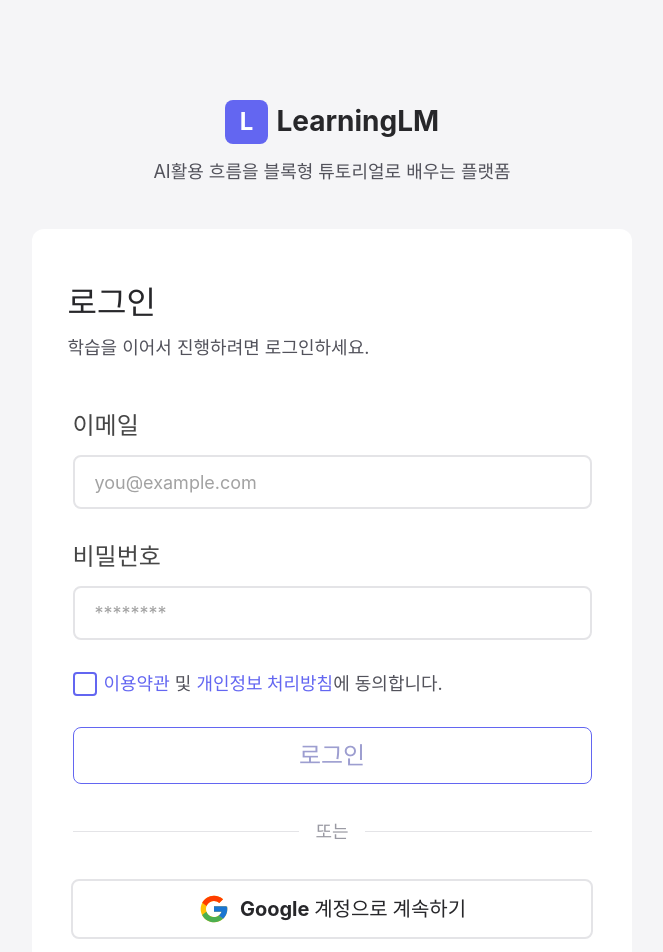
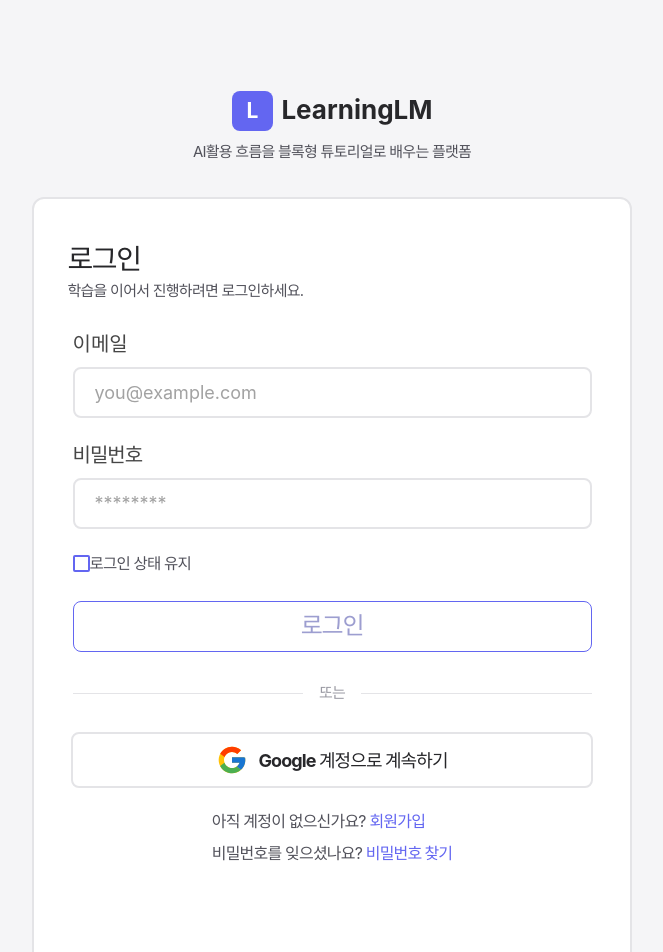
Before and after one commit to UMCLearningLM/UMCLearningLM_FE, a React (Vite) app in the folder LearningLM/: page /login in a window 1280 px wide. Shown: the top 952 px of the page, without its empty margins (308-971 px from the left). Built offline with nearby package versions, Linux system fonts and the light colour scheme.

Commit message:
임시 저장

```diff
--- a/LearningLM/package.json
+++ b/LearningLM/package.json
@@ -15,7 +15,7 @@
     "@tailwindcss/vite": "^4.3.2",
     "@tanstack/react-query": "^5.101.2",
     "@xyflow/react": "^12.11.2",
-    "axios": "^1.18.1",
+    "axios": "^1.19.0",
     "class-variance-authority": "^0.7.1",
     "clsx": "^2.1.1",
     "lucide-react": "^1.24.0",
--- /dev/null
+++ b/LearningLM/src/api/api.ts
@@ -0,0 +1,15 @@
+import axios from "axios";
+
+const api = axios.create({
+    baseURL: "http://3.35.22.232:8080/api",
+});
+
+api.interceptors.request.use((config) => {
+    const accessToken = localStorage.getItem("accessToken");
+    if (accessToken) {
+        config.headers.Authorization = `Bearer ${accessToken}`;
+    }
+    return config;
+});
+
+export default api;
--- a/LearningLM/src/pages/Login.tsx
+++ b/LearningLM/src/pages/Login.tsx
@@ -3,6 +3,8 @@
 {/* npm install react-icons */ }
 import { useNavigate } from "react-router-dom";
 import { Check } from "lucide-react";
+import axios from "axios";
+import api from "../api/api";
 {/*npm install axios */ }
 
 export function Login() {
@@ -44,125 +46,133 @@
     }, [ckBox]);
 
     const login = async () => {
-
-        if (email == "ssemilife@gmail.com" && pw == "12345678" && !emailFormErr) {
-            navigate("/home");
-        }
-        else {
-            console.log("로그인 실패");
+        // 이메일 형식 검사
         if (!validateEmail(email)) {
             setEmailFormErr(true);
-            } else {
-                setEmailFormErr(false);
-            }
-            if (email != "ssemilife@gmail.com") {
-                setEmailState("incorrect");
-            } else if (!validateEmail(email)) {
-
-            } else { setEmailState("success"); }
-
-
-
-            if (pw != "12345678") {
-                setPwCheckState("incorrect");
-            } else { setPwCheckState("success"); }
-
-            if (!ckBox) {
-                setMem(true);
-                setNoAgree(true);
+            return;
         }
 
-            console.log("emailState", emailState);
-            console.log("pwCheckState", pwCheckState);
-            console.log("pwNumFail", pwNumFail);
-            console.log("setPwNumFail", pwNumFail);
-        }
-        // try {
-        //     const response = await axios.post("/auth/login", {
-        //         email,
-        //         password: pw,
-        //         rememberMe: true
-        //     });
+        setEmailFormErr(false);
 
-        //     console.log(response.data);
-
-        //     navigate("/home");
-
-        // } catch (error) {
-        //     console.log(error);
-        // }
-
+        // 비밀번호 길이 검사
+        if (pw.length < 8) {
+            setPwNumFail("incorrect");
+            return;
         }
 
+        setPwNumFail("success");
+        console.log("로그인 전");
+        try {
+            const response = await api.post("/auth/login", {
+                email: email,
+                password: pw,
+                rememberMe: ckBox,
+            });
+
+            console.log("로그인 응답:", response.data);
+
+            const { accessToken, refreshToken } = response.data.result;
+
+            // 토큰 저장
+            localStorage.setItem("accessToken", accessToken);
+            localStorage.setItem("refreshToken", refreshToken);
+
+            // 사용자 정보도 필요하면 저장
+            localStorage.setItem(
+                "user",
+                JSON.stringify(response.data.result)
+            );
+
+            console.log("로그인 성공!");
+
+            navigate("/home");
+
+        } catch (error: any) {
+            console.log("로그인 실패:", error);
+
+            if (error.response) {
+                console.log("상태 코드:", error.response.status);
+                console.log("에러 응답:", error.response.data);
+            }
+
+            // 이메일 또는 비밀번호가 틀린 경우
+            if (error.response?.status === 401) {
+                setEmailState("incorrect");
+                setPwCheckState("incorrect");
+            }
+        }
+    };
 
 
 
 
     return (
         <>
-            <div className="min-h-screen flex flex-col items-center bg-[#F5F5F7] text-[#464646] text-[18px] py-[100px]">
+            <div className="min-h-screen flex flex-col items-center bg-[#F5F5F7] text-[#464646] text-[18px] pt-[91px]">
                 {/* branding */}
-                <div className="px-[10px] flex flex-col items-center mb-[44px]">
+                <div className="px-[10px] flex flex-col items-center mb-[34px]">
                     <div className="flex flex-row gap-[8px]">
-                        <div className="flex flex-col rounded-[8px] bg-[#6366F1] px-[15px] py-[4px] justify-center items-center
-                        text-[24px] font-bold text-[#FFF]
+                        <div className="h-[40px] flex flex-col rounded-[8px] bg-[#6366F1] px-[15px] justify-center items-center
+                        text-[21px] font-bold text-[#FFF]
                         ">L</div>
-                        <p className="text-[#27272A] text-[28px] font-bold">LearningLM</p>
+                        <p className="mt-[-1.5px] text-[#27272A] text-[26px] font-bold">LearningLM</p>
                     </div>
-                    <p className="text-[#52525B] mt-[14px]">AI활용 흐름을 블록형 튜토리얼로 배우는 플랫폼</p>
+                    <p className="text-[#52525B] text-[15px] mt-[9.5px] tracking-tighter">AI활용 흐름을 블록형 튜토리얼로 배우는 플랫폼</p>
                 </div>
                 {/*white box */}
-                <div className="bg-white w-[600px] min-h-[791px] flex flex-col items-center px-[10px] py-[50px] rounded-[12px]">
+                <div className="bg-white w-[600px] min-h-[791px] flex flex-col items-center px-[10px] py-[39px] rounded-[12px] border-[#E4E4E7] border-[2px]">
                     {/* title */}
                     <div className="flex flex-col w-[529px]">
-                        <p className="text-[32px] font-bold text-[#27272A]">로그인</p>
-                        <p className="text-[#52525B] mt-[7px]">학습을 이어서 진행하려면 로그인하세요.</p>
+                        <p className="text-[28px] font-bold text-[#27272A] tracking-tighter">로그인</p>
+                        <p className="text-[15px] text-[#52525B] tracking-tighter">학습을 이어서 진행하려면 로그인하세요.</p>
                     </div>
                     {/*main content */}
                     <div className="flex flex-col gap-[30px]">
                         {/*email */}
-                        <div className="flex flex-col mt-[47px] w-[519px]">
-                            <p className="text-[24px]">이메일</p>
+                        <div className="flex flex-col mt-[26px] w-[519px]">
+                            <p className="text-[20px]">이메일</p>
+                            <div className="mt-[8px]">
                                 <input type="email"
                                     onChange={(e) => {
                                         setEmail(e.target.value);
                                     }}
                                     value={email}
-                                placeholder="you@example.com" className="hover:border-[#666666] h-[54px] flex items-center pl-[20px] mt-[11px] rounded-[8px] border-2 border-[#E4E4E7]" />
+                                    placeholder="you@example.com" className="hover:border-[#666666] w-full h-[51px] flex items-center pl-[20px] rounded-[8px] border-2 border-[#E4E4E7]" />
                                 {emailState == "incorrect" && (
                                     <>
-                                    <p className="mt-[11px] font-bold text-[#EF8888]">이메일이 맞지 않습니다. 다시 입력해주세요.</p>
+                                        <p className="mt-[6.5px] text-[16px] font-bold text-[#EF8888] tracking-tighter">이메일이 맞지 않습니다. 다시 입력해주세요.</p>
                                     </>
                                 )}
                                 {emailFormErr && (
                                     <>
-                                    <p className="mt-[11px] font-bold text-[#EF8888]">유효한 이메일이 아닙니다. 다시 작성해 주세요.</p>
+                                        <p className="mt-[4px] text-[16px] font-bold text-[#EF8888] tracking-tighter">유효한 이메일이 아닙니다. 다시 작성해 주세요.</p>
                                     </>
                                 )}
                             </div>
+                        </div>
                         {/* password */}
-                        <div className="flex flex-col w-[519px]">
-                            <p className="text-[24px]">비밀번호</p>
+                        <div className="flex flex-col w-[519px] mt-[-8px]">
+                            <p className="text-[20px] tracking-tighter">비밀번호</p>
                             <input type="password"
                                 onChange={(e) => {
                                     setPw(e.target.value);
                                 }}
                                 value={pw}
-                                placeholder="********" className="hover:border-[#666666] h-[54px] flex items-center rounded-[8px] mt-[11px] pl-[20px] border-2 border-[#E4E4E7]" />
+                                placeholder="********" className="hover:border-[#666666] h-[51px] flex items-center rounded-[8px] mt-[8px] pl-[20px] border-2 border-[#E4E4E7]" />
                             {pwCheckState == "incorrect" && (
                                 <>
-                                    <p className="mt-[11px] font-bold text-[#EF8888]">비밀번호가 맞지 않습니다. 다시 입력해주세요.</p>
+                                    <p className="mt-[6px] text-[16px] font-bold text-[#EF8888] tracking-tighter">비밀번호가 맞지 않습니다. 다시 입력해주세요.</p>
                                 </>
                             )}
                             {pwNumFail == "incorrect" && (
                                 <>
-                                    <p className="mt-[11px] font-bold text-[#EF8888]">비밀번호 8자리 이상 입력해주세요.</p>
+                                    <p className="mt-[4px] text-[16px] font-bold text-[#EF8888] tracking-tighter">비밀번호 8자리 이상 입력해주세요.</p>
                                 </>
                             )}
                         </div>
                         {/* agreeBtn */}
                         {/*login state && login btn */}
-                        <label className="w-[519px] cursor-pointer agreement flex items-center">
+                        <label className="w-[519px] mt-[-7px] cursor-pointer agreement flex items-center">
                             <input
                                 type="checkbox"
                                 checked={checked}
@@ -172,24 +182,23 @@
                                     setCkBox(!ckBox);
                                 }}
                             />
-                            <div className={`w-[24px] h-[24px] flex items-center justify-center text-center border-2 rounded border-[#6366F1]
+                            <div className={`w-[17px] h-[17px] flex items-center justify-center text-center border-2 rounded-[2px] border-[#6366F1]
                             ${checked ? "bg-[#6366F1]" : "border-[#6366F1]"
                                 }`}
                             >
                                 {checked && <Check size={18} className="text-white stroke-[3]" />}
                             </div>
-                            <span className="text-[#52525B]">
-                                <span className="link pl-[7px] font-bold text-[#6366F1]">이용약관</span> 및{" "}
-                                <span className="link font-bold text-[#6366F1]">개인정보 처리방침</span>에 동의합니다.
+                            <span className="text-[15.5px] text-[#52525B] tracking-tighter">
+                                로그인 상태 유지
                             </span>
                         </label>
                         {/* loginBtn */}
-                        <button className="hover:bg-[#6366F1] hover:text-white text-[#9D9ED0] cursor-pointer w-[519px] h-[57px] items-center justify-center rounded-[8px] border-1 border-[#6366F1]"
+                        <button className="hover:bg-[#6366F1] hover:text-white text-[#9D9ED0] cursor-pointer w-[519px] h-[51px] mt-[-4px] items-center justify-center rounded-[8px] border-1 border-[#6366F1]"
                             onClick={() => {
                                 // navigate("/home")
                                 login();
                             }}>
-                            <span className="text-[24px] font-bold ">로그인</span>
+                            <span className="text-[24px] font-bold tracking-tighter">로그인</span>
                         </button>
                     </div>
 
@@ -199,30 +208,34 @@
 
 
                     {/*login state && login btn 끝*/}
-                    <div className="flex items-center w-[519px] my-[34px]">
+                    <div className="flex items-center w-[519px] mt-[30px]">
                         <div className="flex-1 h-px bg-[#E4E4E7]" />
-                        <span className="mx-[16px] text-[#9A9AA3] text-[18px]">
+                        <span className="mx-[16px] text-[#9A9AA3] text-[15px] tracking-tighter">
                             또는
                         </span>
                         <div className="flex-1 h-px bg-[#E4E4E7]" />
                     </div>
-                    <button className="w-[522px] h-[60px] flex items-center justify-center gap-[10px] rounded-[8px] border-2 border-[#E4E4E7]">
+                    <button className="w-[522px] h-[56px] mt-[28px] flex items-center justify-center gap-[10px] rounded-[8px] border-2 border-[#E4E4E7]">
                         <FcGoogle size={32} />
-                        <span className="cursor-pointer text-[20px] font-bold text-[#27272A]">
+                        <span className="cursor-pointer text-[18px] font-bold text-[#27272A] tracking-tighter">
                             Google 계정으로 계속하기
                         </span>
                     </button>
-                    <div>
-                        <p className="text-[#52525B] mt-[26px]">아직 계정이 없으신가요? {" "}
-                            <button onClick={() => { navigate("/") }}>
+                    <div className="mb-[3px]">
+                        <p className="text-[#52525B] text-[16px] mt-[20.5px] tracking-tighter">아직 계정이 없으신가요? {" "}
+                            <button onClick={() => { navigate("/register") }}>
                                 <span className="cursor-pointer text-[#6366F1] font-bold mt-[20px]">회원가입</span>
                             </button>
                         </p>
-                        <p className="text-[#52525B] mt-[14px]">비밀번호를 잊으셨나요? <span className="text-[#6366F1] font-bold mt-[20px]">비밀번호 찾기</span></p>
+                        <p className="text-[#52525B] text-[16px] mt-[8px] tracking-tighter">비밀번호를 잊으셨나요?{" "}
+                            <button onClick={() => { navigate("/pw-find") }}>
+                                <span className="cursor-pointer  text-[#6366F1] font-bold"> 비밀번호 찾기</span>
+                            </button>
+                        </p>
                     </div>
                 </div>
                 {/*white box 끝 */}
-                <div className="flex flex-row mt-[44px] text-[#9A9AA3] gap-[36px]">
+                <div className="flex flex-row mt-[32px] text-[16px] text-[#9A9AA3] gap-[38px]">
                     <p>©2026LearningLM</p>
                     <p>이용약관</p>
                     <p>개인정보처리방침</p>
```
Also changed, not shown: LearningLM/src/pages/PwFind.tsx (+6 -2 lines), LearningLM/src/pages/Register.tsx (+105 -94 lines), 1 other file (tests, documents, lock files or other folders). Lines whose indentation alone changed are shown as unchanged.
